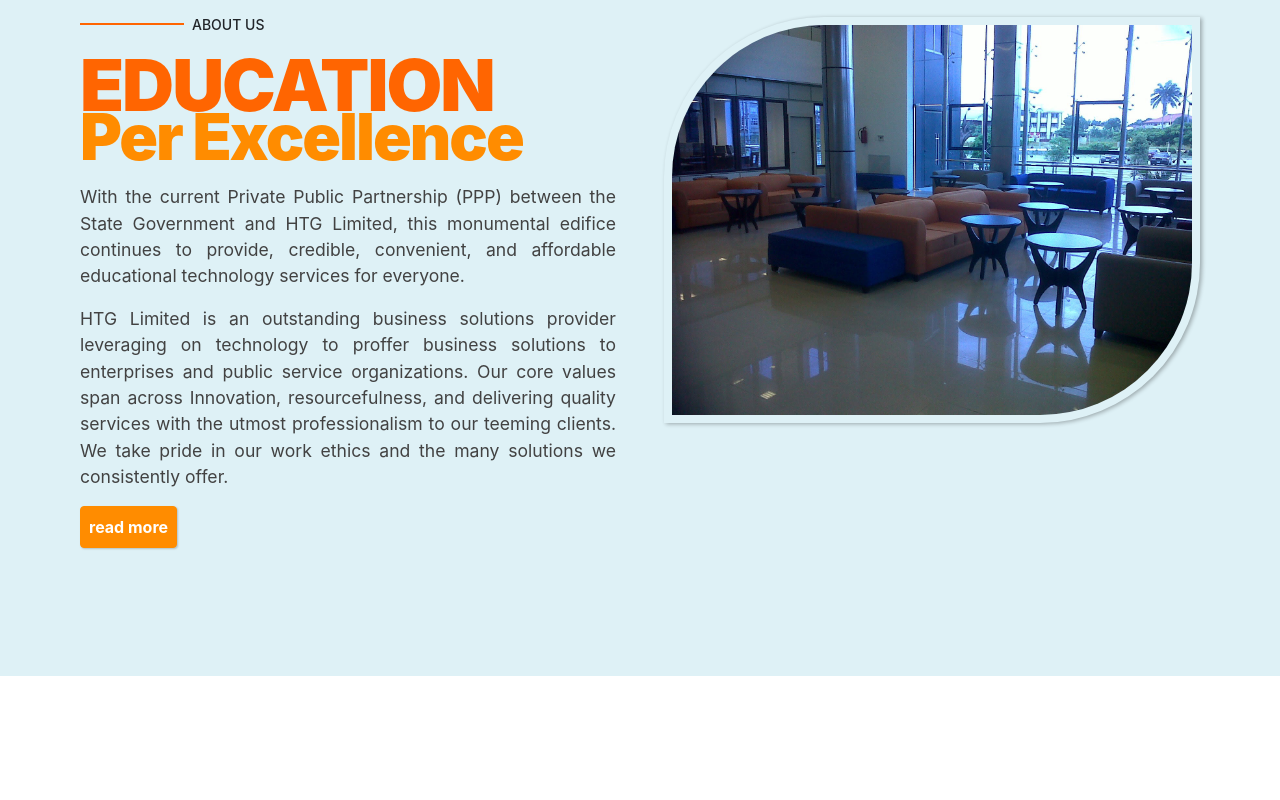
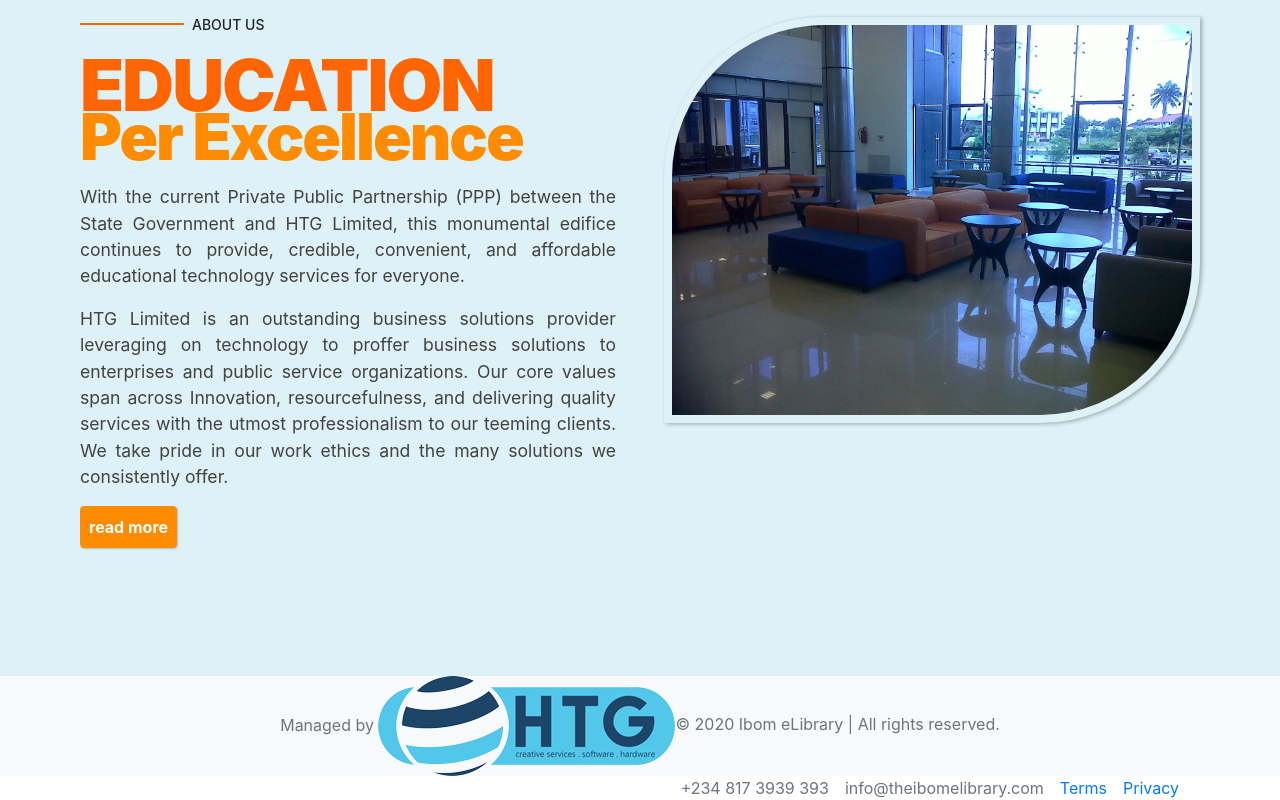
Before and after one commit to acushlakoncept/Ibomelibrary-react, a React (Create React App) app: page / in a window 1280 px wide. Shown: the part 959-1759 px from the top of the page. Before the commit the page ends 1635 px from the top, so only its background shows below. Built offline with nearby package versions, Linux system fonts and the light colour scheme.

Commit message:
Replace class with className

```diff
--- a/src/App.js
+++ b/src/App.js
@@ -5,6 +5,7 @@ import HomeSlider from './components/HomeSlider';
 import NavBar from './components/NavBar';
 import FeatureSection from './components/FeatureSection';
 import AboutSection from './components/AboutSection';
+import Footer from './components/Footer';
 
 function App() {
   return (
@@ -13,6 +14,7 @@ function App() {
       <HomeSlider />
       <FeatureSection />
       <AboutSection />
+      <Footer />
     </div>
   );
 }
--- a/src/components/AboutSection.js
+++ b/src/components/AboutSection.js
@@ -8,17 +8,17 @@ export default function Aboutsection() {
     <section className="section about">
       <section className="section-box">
         <div className="section-content">
-          <h4 class="header-sub">About us</h4>
-          <h2 class="head-primary">
-            Education <span class="head-secondary">per Excellence</span>
+          <h4 className="header-sub">About us</h4>
+          <h2 className="head-primary">
+            Education <span className="head-secondary">per Excellence</span>
           </h2>
-          <p class="paragraph">
+          <p className="paragraph">
             With the current Private Public Partnership (PPP) between the State
             Government and HTG Limited, this monumental edifice continues to
             provide, credible, convenient, and affordable educational technology
             services for everyone.
           </p>
-          <p class="paragraph">
+          <p className="paragraph">
             HTG Limited is an outstanding business solutions provider leveraging
             on technology to proffer business solutions to enterprises and
             public service organizations. Our core values span across
--- a/src/components/Footer.js
+++ b/src/components/Footer.js
@@ -4,20 +4,20 @@ import htgLogo from "../assets/images/htg-logo.png";
 
 export default function Footer() {
   return (
-    <footer class="footer text-muted bg-light">
+    <footer className="footer text-muted bg-light">
       <Container>
         <span>
           Managed by <img src={htgLogo} className="htg-logo" alt="htg logo" />
         </span>
         <span>{`© ${new Date().getFullYear()} Ibom eLibrary | All rights reserved.`}</span>
 
-        <ul class="list-inline mb-0 float-right">
-          <li class="list-inline-item mr-3">+234 817 3939 393</li>
-          <li class="list-inline-item mr-3">info@theibomelibrary.com</li>
-          <li class="list-inline-item mr-3">
+        <ul className="list-inline mb-0 float-right">
+          <li className="list-inline-item mr-3">+234 817 3939 393</li>
+          <li className="list-inline-item mr-3">info@theibomelibrary.com</li>
+          <li className="list-inline-item mr-3">
             <a href="#">Terms</a>
           </li>
-          <li class="list-inline-item mr-3">
+          <li className="list-inline-item mr-3">
             <a href="#">Privacy</a>
           </li>
         </ul>
--- a/src/index.js
+++ b/src/index.js
@@ -1,14 +1,9 @@
-import React from 'react';
-import ReactDOM from 'react-dom';
-import './index.css';
-import App from './App';
-import reportWebVitals from './reportWebVitals';
+import React from "react";
+import ReactDOM from "react-dom";
+import "./index.css";
+import App from "./App";
+import reportWebVitals from "./reportWebVitals";
 
-ReactDOM.render(
-  <React.StrictMode>
-    <App />
-  </React.StrictMode>,
-  document.getElementById('root')
-);
+ReactDOM.render(<App />, document.getElementById("root"));
 
 reportWebVitals();
```
Also changed, not shown: src/components/About.js (+8 -8 lines), 1 other file (tests, documents, lock files or other folders).
